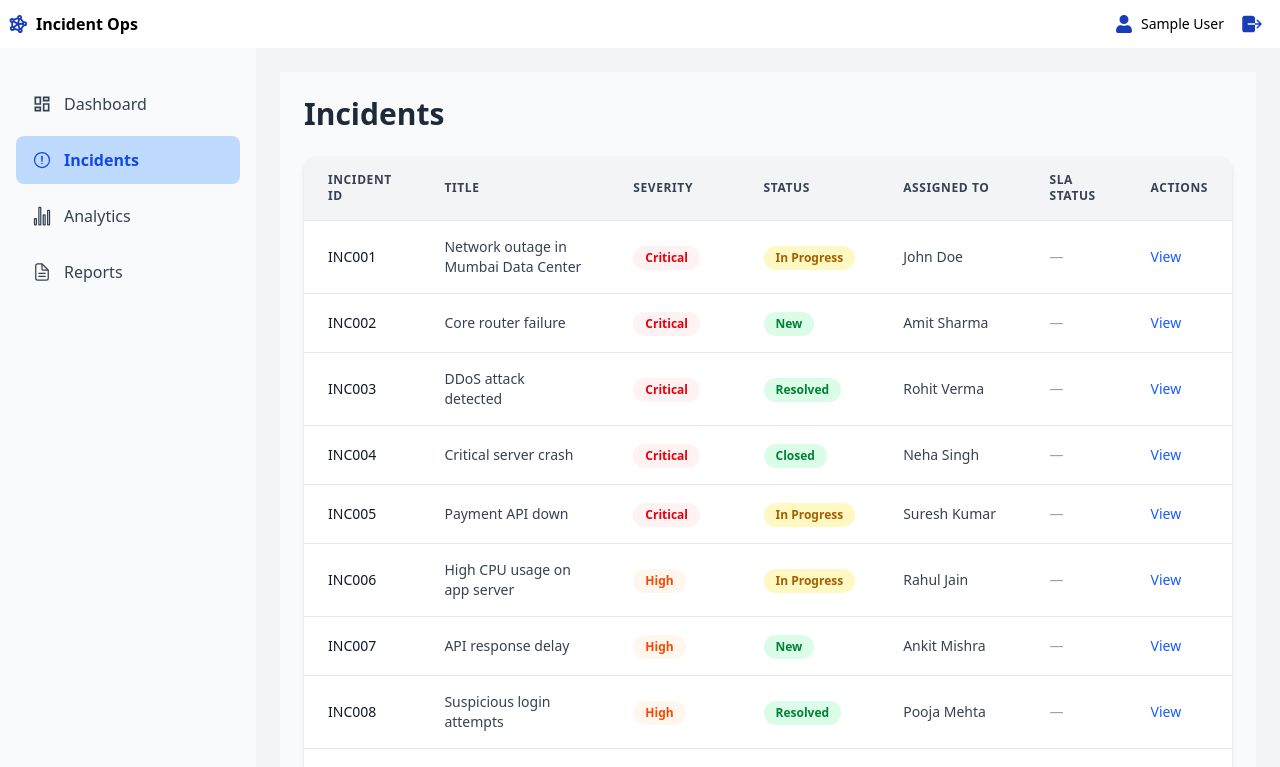
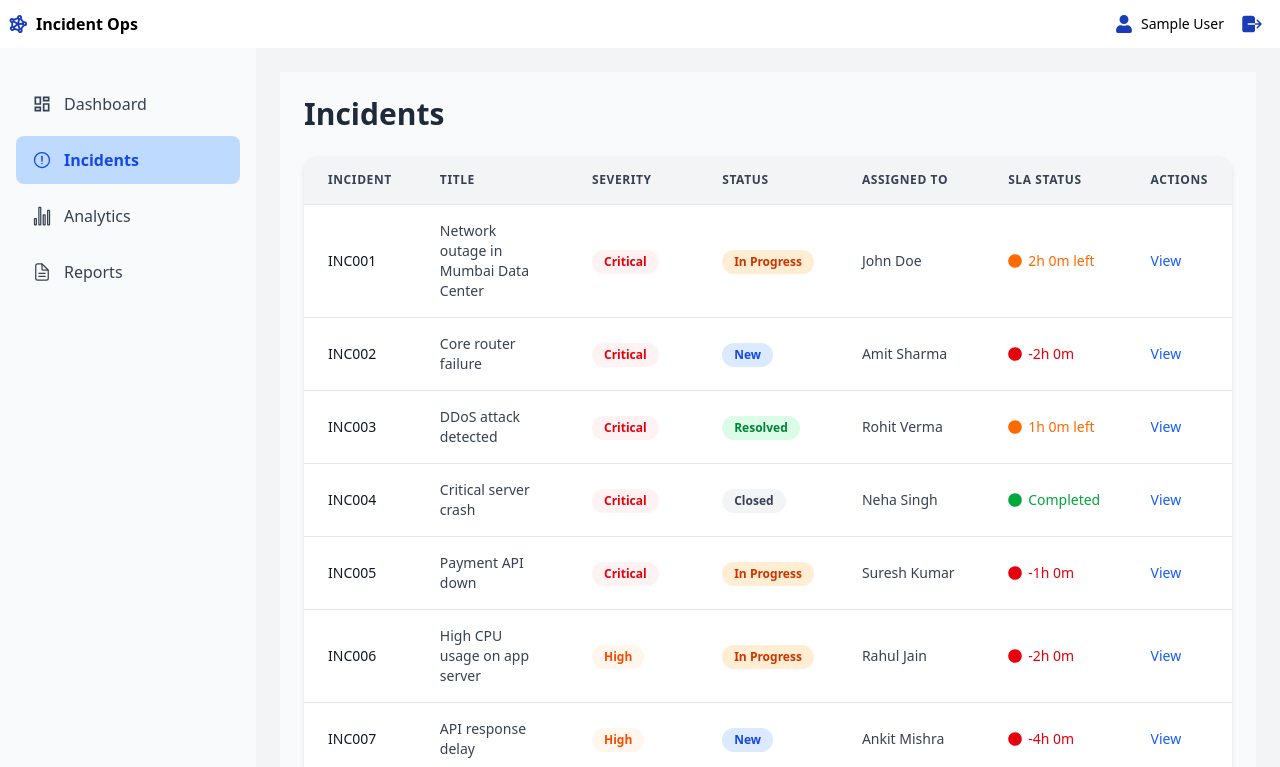
Before and after one commit to amirali72/Incident-Ops, a React (Vite) app: page /incidents in a window 1280 px wide. Shown: the top 767 px of the page. Built offline with nearby package versions, Linux system fonts and the light colour scheme; sample sign-in values are in the browser's storage.

Commit message:
SLA Column logic added

```diff
--- a/src/pages/Incidents.jsx
+++ b/src/pages/Incidents.jsx
@@ -1,4 +1,5 @@
 import React from "react";
+import { FaCircle } from "react-icons/fa";
 import { mockIncidents } from "../data/mockIncidents";
 
 const Incidents = () => {
@@ -6,13 +7,13 @@ const Incidents = () => {
     <div className="p-6 bg-gray-50 min-h-screen">
       <h1 className="text-3xl font-bold text-gray-800 mb-6">Incidents</h1>
 
-      <div className="bg-white rounded-xl shadow-md overflow-hidden">
-        <div className="overflow-x-auto">
+      <div className="bg-white rounded-xl shadow-md overflow-hidden ">
+        <div className="overflow-x-auto ">
           <table className="w-full">
             <thead className="bg-gray-100 border-b border-gray-200">
               <tr>
                 <th className="px-6 py-4 text-left text-xs font-semibold text-gray-700 uppercase tracking-wider">
-                  Incident ID
+                  Incident
                 </th>
                 <th className="px-6 py-4 text-left text-xs font-semibold text-gray-700 uppercase tracking-wider">
                   Title
@@ -26,6 +27,7 @@ const Incidents = () => {
                 <th className="px-6 py-4 text-left text-xs font-semibold text-gray-700 uppercase tracking-wider">
                   Assigned to
                 </th>
+
                 <th className="px-6 py-4 text-left text-xs font-semibold text-gray-700 uppercase tracking-wider">
                   SLA Status
                 </th>
@@ -55,14 +57,47 @@ const Incidents = () => {
                     : "text-green-600 bg-green-50";
 
                 const statusColor =
-                  item.status === "Open"
+                  item.status === "New"
                     ? "bg-blue-100 text-blue-700"
                     : item.status === "In Progress"
-                    ? "bg-yellow-100 text-yellow-700"
-                    : "bg-green-100 text-green-700";
+                    ? "bg-orange-100 text-orange-700"
+                    : item.status === "Resolved"
+                    ? "bg-green-100 text-green-700"
+                    : "bg-gray-100 text-gray-700";
+
+                const deadline = item.openedAt + item.slaHours * 60 * 60 * 1000;
+                const remaining = deadline - Date.now();
+
+                const hours = Math.floor(
+                  Math.abs(remaining) / (1000 * 60 * 60)
+                );
+                const minutes = Math.floor(
+                  (Math.abs(remaining) % (1000 * 60 * 60)) / (1000 * 60)
+                );
+
+                const slaStatus =
+                  item.status === "Closed" ? (
+                    <span className="text-green-600 flex space-x-1.5">
+                      <FaCircle className="self-center" />
+                      <h1>Completed</h1>
+                    </span>
+                  ) : remaining > 0 ? (
+                    <span className="text-orange-500 flex space-x-1.5">
+                      <FaCircle className="self-center" />
+                      <h1>{`${hours}h ${minutes}m left`}</h1>
+                    </span>
+                  ) : (
+                    <span className="text-red-600 flex space-x-1.5">
+                      <FaCircle className="self-center" />
+                      <h1>{`-${hours}h ${minutes}m`}</h1>
+                    </span>
+                  );
 
                 return (
-                  <tr key={item.id} className="hover:bg-gray-50 transition duration-150">
+                  <tr
+                    key={item.id}
+                    className="hover:bg-gray-50 transition duration-150"
+                  >
                     <td className="px-6 py-4 whitespace-nowrap text-sm font-medium text-gray-900">
                       {item.id}
                     </td>
@@ -70,20 +105,25 @@ const Incidents = () => {
                       {item.title}
                     </td>
                     <td className="px-6 py-4 whitespace-nowrap">
-                      <span className={`inline-flex px-3 py-1 text-xs font-semibold rounded-full ${severityColor}`}>
+                      <span
+                        className={`inline-flex px-3 py-1 text-xs font-semibold rounded-full ${severityColor}`}
+                      >
                         {sev}
                       </span>
                     </td>
                     <td className="px-6 py-4 whitespace-nowrap">
-                      <span className={`inline-flex px-3 py-1 text-xs font-semibold rounded-full ${statusColor}`}>
+                      <span
+                        className={`inline-flex px-3 py-1 text-xs font-semibold rounded-full ${statusColor}`}
+                      >
                         {item.status}
                       </span>
                     </td>
                     <td className="px-6 py-4 whitespace-nowrap text-sm text-gray-700">
                       {item.assignedTo}
                     </td>
+
                     <td className="px-6 py-4 whitespace-nowrap text-sm text-gray-500">
-                      <span className="text-gray-400">—</span>
+                      {slaStatus}
                     </td>
                     <td className="px-6 py-4 whitespace-nowrap text-sm">
                       <button className="text-blue-600 hover:text-blue-800 font-medium transition duration-150">
```
